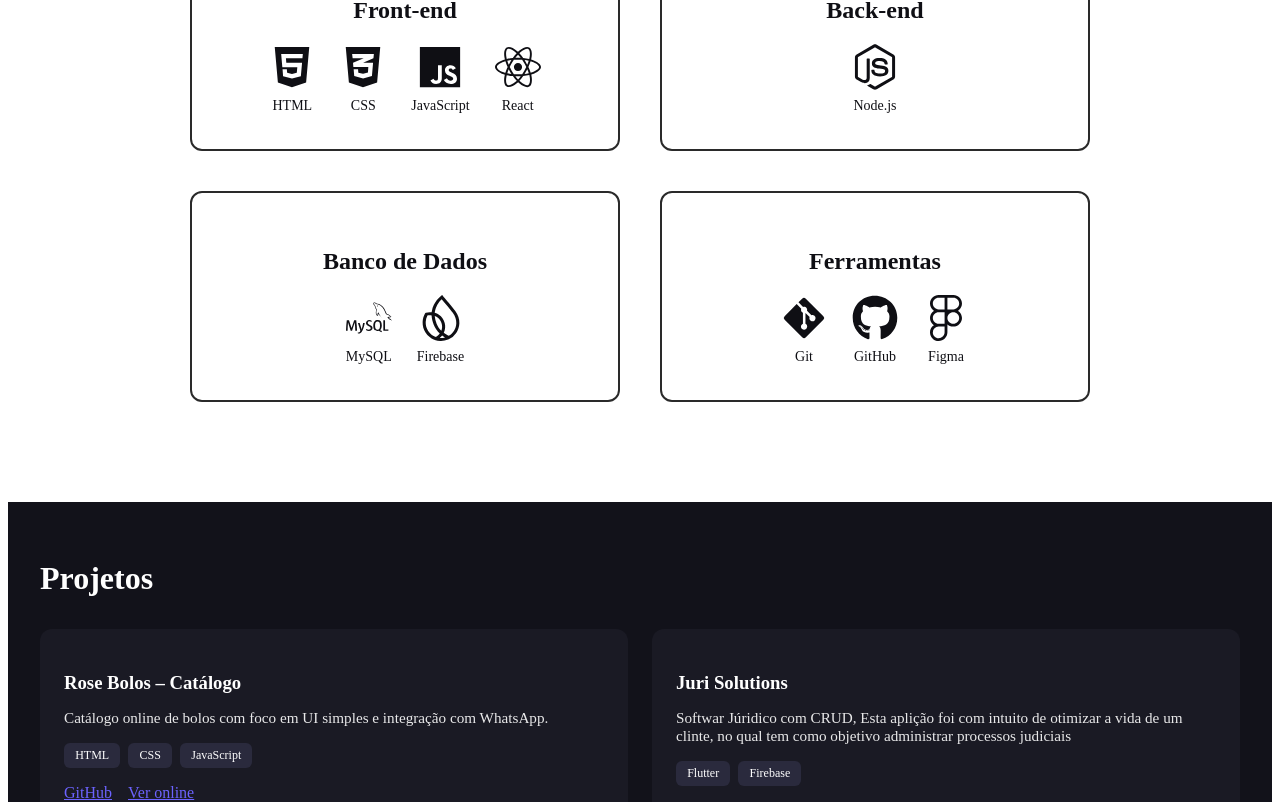
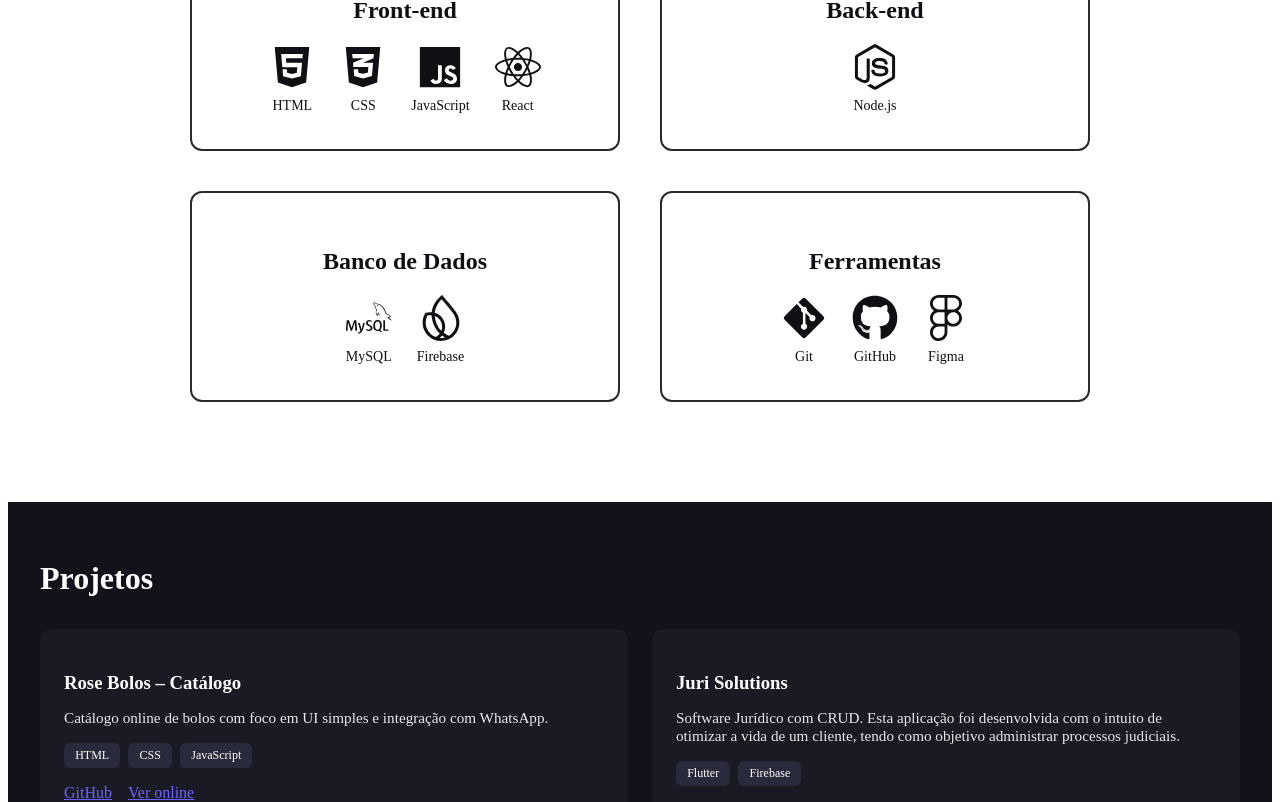
Before and after one commit to martins-kayk77/portfolio-kaike, a React (Vite) app: page / in a window 1280 px wide. Shown: the part 1993-2795 px from the top of the page. Built offline with nearby package versions, Linux system fonts and the light colour scheme.

Commit message:
correção

```diff
--- a/src/pages/home/Index.jsx
+++ b/src/pages/home/Index.jsx
@@ -1,4 +1,5 @@
 import './home.css';
+import kaikeFoto from '../../assets/kaikeFoto.jpeg';
 
 function Index() {
   return (
@@ -23,7 +24,7 @@ function Index() {
       </div>
 
       <div className="hero-img">
-        <img src="src/assets/kaikeFoto.jpeg" alt="Kaike Martins"/>
+        <img src={kaikeFoto} alt="Kaike Martins"/>
       </div>
     </section>
     </>
--- a/src/pages/projetos/projetos.jsx
+++ b/src/pages/projetos/projetos.jsx
@@ -12,7 +12,7 @@ const projetos = [
   {
     id: 2,
     titulo: 'Juri Solutions',
-    descricao: 'Softwar Júridico com CRUD, Esta aplição foi com intuito de otimizar a vida de um clinte, no qual tem como objetivo administrar processos judiciais',
+    descricao: 'Software Jurídico com CRUD. Esta aplicação foi desenvolvida com o intuito de otimizar a vida de um cliente, tendo como objetivo administrar processos judiciais.',
     tecnologias: ['Flutter', 'Firebase'],
     github: 'https://github.com/martins-kayk77/Juri-Solutions',
     demo: '#'
```
